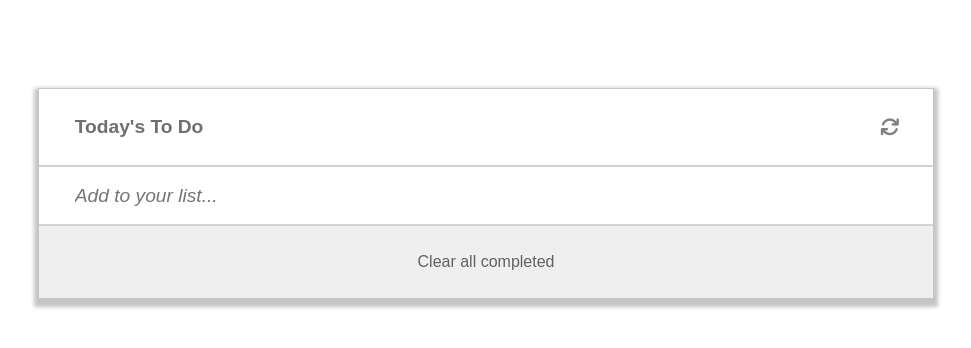
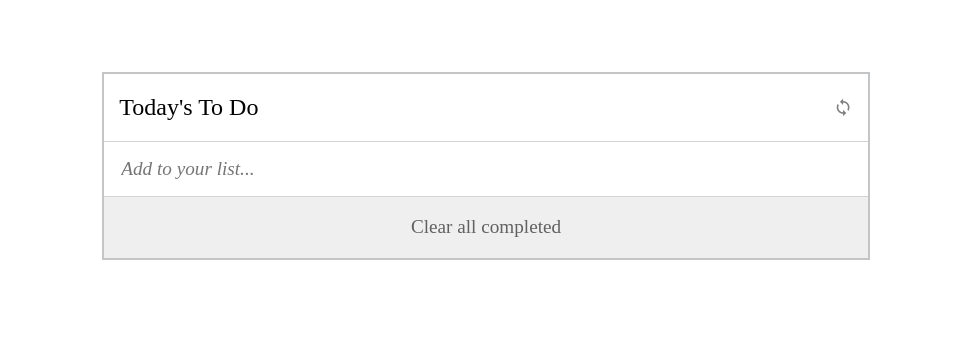
Before and after one commit to tobuya/To-Do-List, a website built with webpack: page src/index.html in a window 1280 px wide. Shown: the whole page, without its empty margins (154-1125 px from the left). Built offline with nearby package versions, Linux system fonts and the light colour scheme.

Commit message:
Refactor

```diff
--- a/src/index.html
+++ b/src/index.html
@@ -9,19 +9,17 @@
     <link href="https://fonts.googleapis.com/icon?family=Material+Icons" rel="stylesheet">
 </head>
 <body>
-    <section class="todo-list">
-        <div class="title-holder">
-          <h3>Today's To Do</h3>
-          <i id="refresh" class="fa-solid fa-arrows-rotate"></i>
+    <section id="container">
+        <div id="headline">
+          <h1>Today's To Do</h1>
+          <i class="material-icons md-24">sync</i>
         </div>
-        <hr>
-        <div class="input-container">
-            <input type="text" class="add-to-list" placeholder="Add to your list...">
+        <form id="form">
+            <input type="text" id="new-task" placeholder="Add to your list...">
             <i class="material-icons">&#xe31b</i>
-        </div>
-        <hr>
-        <div class="lists"></div>
-        <button type="button" class="clear-all">Clear all completed</button>
+        </form>
+        <div id="todo-container"></div>
+        <button type="button" id="clear">Clear all completed</button>
     </section>
 </body>
 </html>
--- a/src/index.js
+++ b/src/index.js
@@ -1,2 +1,2 @@
 import './style.css';
-import './modules/script.js';
+import './modules/create.js';
--- /dev/null
+++ b/src/modules/create.js
@@ -0,0 +1,55 @@
+const form = document.querySelector('#form');
+const inputField = document.querySelector('#new-task');
+const todoList = document.querySelector('#todo-container');
+
+// eslint-disable-next-line import/no-mutable-exports
+export let taskList = [];
+
+const addTaskToList = (e) => {
+  e.preventDefault();
+
+  const task = inputField.value;
+
+  if (!task) {
+    return;
+  }
+
+  const mainList = document.createElement('div');
+  mainList.classList.add('main-tasks');
+
+  mainList.innerHTML = `
+      <input type="checkbox" class="check">
+      <input class="items" value="${task}">
+      <i class="fa-solid fa-pen-to-square edit"></i>
+      <i class="fa-solid fa-floppy-disk save hide"></i>
+      <i id="remove-icon" class="fa-solid fa-trash delete"></i>
+  `;
+
+  todoList.appendChild(mainList);
+  taskList.push({ id: taskList.length, task, completed: false });
+  localStorage.setItem('my-tasks', JSON.stringify(taskList));
+  inputField.value = '';
+};
+
+export const loadDataFromLocalStorage = () => {
+  if (localStorage.getItem('my-tasks')) {
+    taskList = JSON.parse(localStorage.getItem('my-tasks'));
+  }
+  todoList.innerHTML = '';
+
+  taskList.forEach((item) => {
+    const mainList = document.createElement('div');
+    mainList.classList.add('main-tasks');
+    mainList.innerHTML = `
+      <input type="checkbox" class="check">
+      <input class="items" value="${item.task}">
+      <i class="fa-solid fa-pen-to-square edit"></i>
+      <i class="fa-solid fa-floppy-disk save hide"></i>
+      <i id="remove-icon" class="fa-solid fa-trash delete"></i>
+  `;
+    todoList.appendChild(mainList);
+  });
+};
+
+form.addEventListener('submit', addTaskToList);
+window.addEventListener('load', loadDataFromLocalStorage);
--- a/src/style.css
+++ b/src/style.css
@@ -1,6 +1,6 @@
 * {
   box-sizing: border-box;
-  font-family: sans-serif, serif;
+  font-family: 'Times New Roman', Times;
 }
 
 body {
@@ -11,111 +11,103 @@ body {
   background-color: #fff;
 }
 
-.todo-list {
-  box-shadow: 0 4px 4px 4px #c4c5c6;
-  border: 0.2px solid #c4c5c6;
-  width: 70vw;
-  background-color: #fff;
-  margin-top: 10vh;
+#container {
+  border: 2px solid #c4c5c6;
+  width: 60vw;
+  margin-top: 8vh;
 }
 
-h3 {
-  padding: 3% 0;
-  font-size: 1.2rem;
-  margin: 0;
-  color: #6d6f72;
-  font-weight: 600;
-  width: 90.1%;
+#headline {
+  display: flex;
+  justify-content: space-between;
+  align-items: center;
 }
 
-.lists {
+h1 {
+  font-weight: lighter;
+  margin-left: 2%;
+}
+
+form#form {
+  display: flex;
+  align-items: center;
+  justify-content: space-between;
+  padding: 2% 0;
+  border-top: 1px solid #d3d3d4;
+  border-bottom: 1px solid #d3d3d4;
+}
+
+#new-task {
+  margin-left: 2%;
+  background: none;
+  border: none;
+  outline: none;
+  font-style: italic;
+  font-size: larger;
+}
+
+#todo-container {
   display: flex;
   flex-direction: column;
 }
 
-.add-to-list {
-  outline: none;
-  width: 90%;
-  border: none;
-  background: none;
-  font-style: italic;
-  font-size: 1.2rem;
-  padding: 2% 0;
-}
-
-hr {
-  border: 0.5px solid #d3d3d4;
-  margin: 0;
-}
-
-.input-container {
-  display: flex;
-  flex-direction: row;
-  align-items: center;
-}
-
-#refresh,
 #remove-icon,
 .material-icons {
-  color: gray;
-  font-size: 1.2rem;
-  margin-right: 3%;
+  font-size: larger;
+  margin-right: 2%;
+  color: #808080;
   cursor: pointer;
 }
 
-.save,
+/* .save,
 .edit {
   margin-right: 1%;
   color: #222d2d;
-}
+} */
 
-button,
 input[type=checkbox] {
   cursor: pointer;
 }
 
-.title-holder {
+/* .title-holder {
   display: flex;
   align-items: center;
-}
+} */
 
-.clear-all {
+#clear {
+  cursor: pointer;
   width: 100%;
-  margin: 0;
-  padding: 3%;
+  padding: 2.5%;
   text-align: center;
   background-color: #efefef;
   border: none;
   color: #616161;
-  font-size: medium;
+  font-size: larger;
+  margin: 0;
 }
 
-.clear-all:hover {
-  text-decoration: underline;
+#clear:hover {
   color: #000;
+  font-size: medium;
+  text-transform: uppercase;
 }
 
-h3,
-input {
-  margin-left: 4% !important;
-}
-
-.main-list {
-  padding: 1% 0;
-  border-bottom: 0.5px solid #cfcfcf;
+.main-tasks {
+  padding: 2% 0;
+  border-bottom: 1px solid #cfcfcf;
   font-size: medium;
   display: flex;
   align-items: center;
   justify-content: space-around;
 }
 
-input.check {
+/* input.check {
   width: 1rem;
   height: 1rem;
-}
+} */
 
-.list-item {
-  width: 80%;
+.items {
+  width: 85%;
   border: none;
   outline: none;
   font-size: medium;
```
